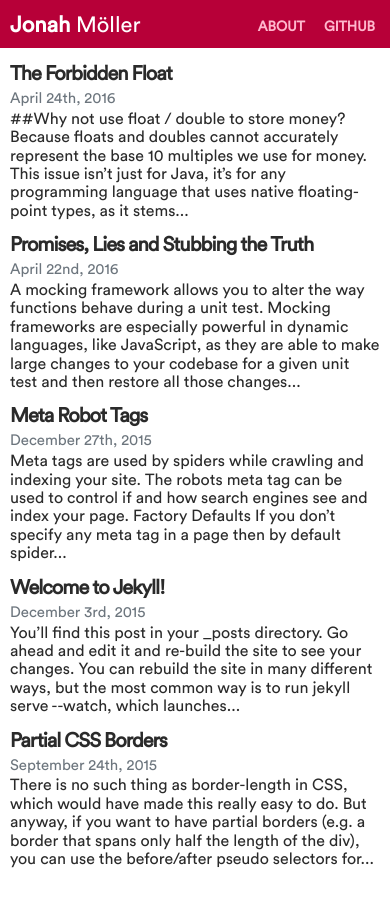
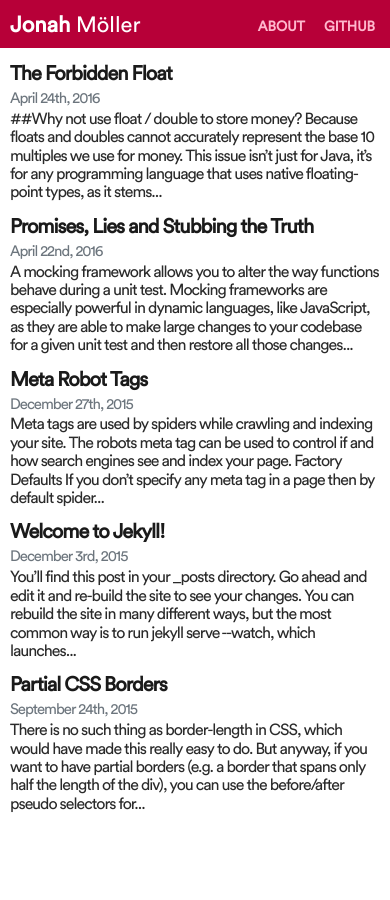
Before and after one commit to snapsnapturtle/jonah.ml, a Jekyll site: the page built from index.html, in a window 390 px wide. Built offline with Jekyll 4.4.1, drawn with Linux system fonts in a browser that asks for light colours.

Commit message:
a more condensed look on phones

```diff
--- a/_sass/_base.scss
+++ b/_sass/_base.scss
@@ -44,12 +44,9 @@ html, body {
     line-height: 130%;
     margin-bottom: 10px;
 
-    @include breakpoint('phone') {
-      font-size: 16px;
-    }
-
-    @include breakpoint('watch') {
-      font-size: 14px;
+    @include breakpoint('tablet') {
+      color: color(grey, x-dark);
+      letter-spacing: -1px;
     }
 
     &:last-of-type {
--- a/_sass/colours/_default.scss
+++ b/_sass/colours/_default.scss
@@ -3,7 +3,7 @@ $globalColors: (
         black: #000000,
         gray: (
                 base: #47525d,
-                x-dark: #2a2a2a,
+                x-dark: #1a1a1a,
                 dark: #3d464d,
                 medium: #7b8994,
                 light: #d0d4d9,
```
